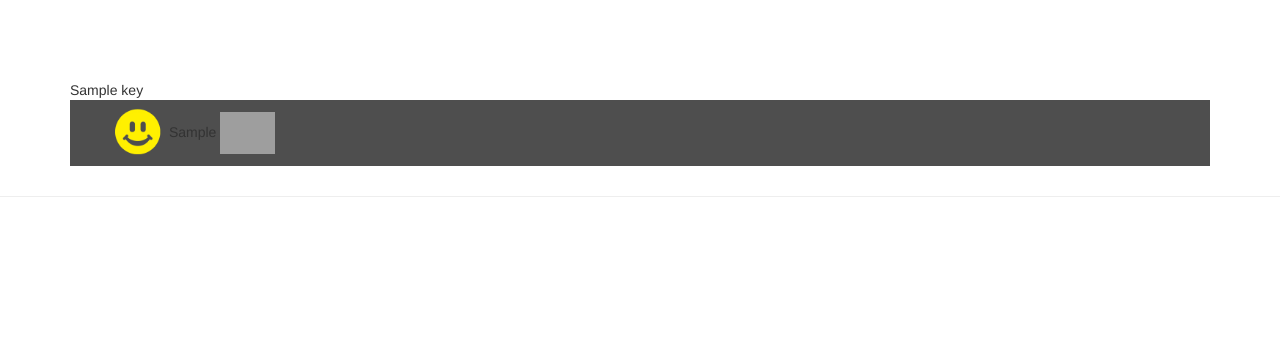
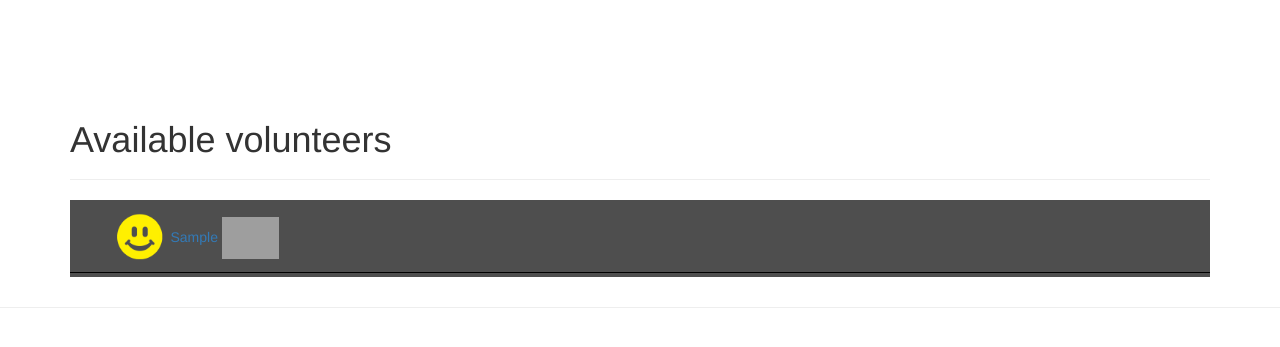
Before and after one commit to Dheeraj-Arremsetty/globalHack2016, a Python web app: template templates/displayProviders.html in a window 1280 px wide. Shown: the part 50-397 px from the top of the page. Run offline with Jinja, Linux system fonts and the light colour scheme; the template is opened without the code that fills it: most values are stand-ins (such as "Sample title", 1, 10 or a date in 2020); grey boxes are pictures that could not be loaded.

Commit message:
Improved the look of volunteer page a bit

```diff
--- a/static/css/main.css
+++ b/static/css/main.css
@@ -91,6 +91,29 @@ ul {
     color: aliceblue;
 }
 
+.provider-list-item {
+}
+
+.provider-list-item {
+  width: "100%";
+  margin-top: 0.1em;
+  padding-bottom: 0.1em;
+  border-bottom: 1px solid #000;
+}
+
+.provider-smiley-face {
+  width: 3.9em;
+  margin-left: 3em;
+}
+
+.provider-list {
+  width: "100%";
+  padding-top: 0.3em;
+  padding-bottom: 0.3em;
+  padding-left: 0;
+  margin-left: 0;
+}
+
 /* Style usage counters */
 .counter-section {
     font-size: 2.5rem;
--- a/templates/displayProviders.html
+++ b/templates/displayProviders.html
@@ -1,86 +1,23 @@
 {% extends "base.html" %}
 {% block content %}
 {{ super() }}
-
-{% for key in result %}
-
-            <tr>
-               <th> {{ key }} </th>
-
-            </tr>
-
-         {% endfor %}
-
-
-
+<div class="page-header">
+    <h1>Available volunteers</h1>
+</div>
 
 <div style="background:#4e4e4e;">
-    <ul id="gallery" width="100%">
-
+    <ul id="gallery" class="provider-list">
         {% for data in result %}
-        <li width="100%">
-
-            <a href="request.html"><img src="img/smiley.png" alt="Volunteer: Katy" width="5%"></a>
-            {% for value in data['willing_to_provide'] %}
-                {{ result['willing_to_provide'] }}
-                <a href="#">  <img src="img/{{value}}.png" width="5%" class="imagedropdown"></a>
-            {% endfor %}
-
+        <li class="provider-list-item">
+            <a href="request.html" class="provider-link">
+                <img src="img/smiley.png" class="provider-smiley-face">
+                {% for value in data['willing_to_provide'] %}
+                    {{ result['willing_to_provide'] }}
+                    <a href="#">  <img src="img/{{value}}.png" width="5%" class="imagedropdown"></a>
+                {% endfor %}
+            </a>
         <li/>
         {% endfor %}
-
-
-
-
-        <!--<li width="100%">-->
-            <!--<a href="request.html"><img src="img/smiley.png" alt="Volunteer: Katy"></a>-->
-            <!--<a href="#">  <img src="img/food.png" class="imagedropdown"></a>-->
-            <!--<a href="#">  <img src="../img/bed.png" class="imagedropdown"></a>-->
-            <!--<a href="#">  <img src="../img/bath.png" class="imagedropdown"></a>-->
-            <!--<a href="#">  <img src="../img/lesbiansymbol.png" class="imagedropdown"></a>-->
-        <!--<li/>-->
-
-
-        <!--<li width="100%">-->
-            <!--<a href="http://twitter.com/nickrp"><img src="img/smiley.png"></a>-->
-            <!--<a href="#">  <img src="../img/laundry.png" class="imagedropdown"></a>-->
-            <!--<a href="#">  <img src="../img/clotheshanger.png" class="imagedropdown"></a>-->
-            <!--<a href="#">  <img src="../img/lesbiansymbol.png" class="imagedropdown"></a>-->
-        <!--<li/>-->
-
-
-        <!--<li width="100%">-->
-            <!--<a href="http://twitter.com/nickrp"><img src="img/smiley.png"></a>-->
-            <!--<a href="#">  <img src="../img/cutlery.png" class="imagedropdown"></a>-->
-            <!--<a href="#">  <img src="../img/bed.png" class="imagedropdown"></a>-->
-            <!--<a href="#">  <img src="../img/laundry.png" class="imagedropdown"></a>-->
-        <!--<li/>-->
-
-
-        <!--<li width="100%">-->
-            <!--<a href="http://twitter.com/nickrp"><img src="img/smiley.png"></a>-->
-            <!--<a href="#">  <img src="../img/cutlery.png" class="imagedropdown"></a>-->
-            <!--<a href="#">  <img src="../img/bed.png" class="imagedropdown"></a>-->
-            <!--<a href="#">  <img src="../img/bath.png" class="imagedropdown"></a>-->
-            <!--<a href="#">  <img src="../img/clotheshanger.png" class="imagedropdown"></a>-->
-            <!--<a href="#">  <img src="../img/lesbiansymbol.png" class="imagedropdown"></a>-->
-        <!--<li/>-->
-
-        <!--<li width="100%">-->
-            <!--<a href="http://twitter.com/nickrp"><img src="img/smiley.png"></a>-->
-            <!--<a href="#">  <img src="../img/cutlery.png" class="imagedropdown"></a>-->
-            <!--<a href="#">  <img src="../img/bed.png" class="imagedropdown"></a>-->
-        <!--<li/>-->
-
-        <!--<li width="100%">-->
-            <!--<a href="http://twitter.com/nickrp"><img src="img/smiley.png"></a>-->
-            <!--<a href="#">  <img src="img/laundry.png" class="imagedropdown"></a>-->
-            <!--<a href="#">  <img src="img/sewing.png" class="imagedropdown"></a>-->
-            <!--<a href="#">  <img src="img/lesbiansymbol.png" class="imagedropdown"></a>-->
-        <!--<li/>-->
-
-
-
     </ul>
 </div>
 
```
Also changed, not shown: globalhack/db.py (+5 -8 lines).
